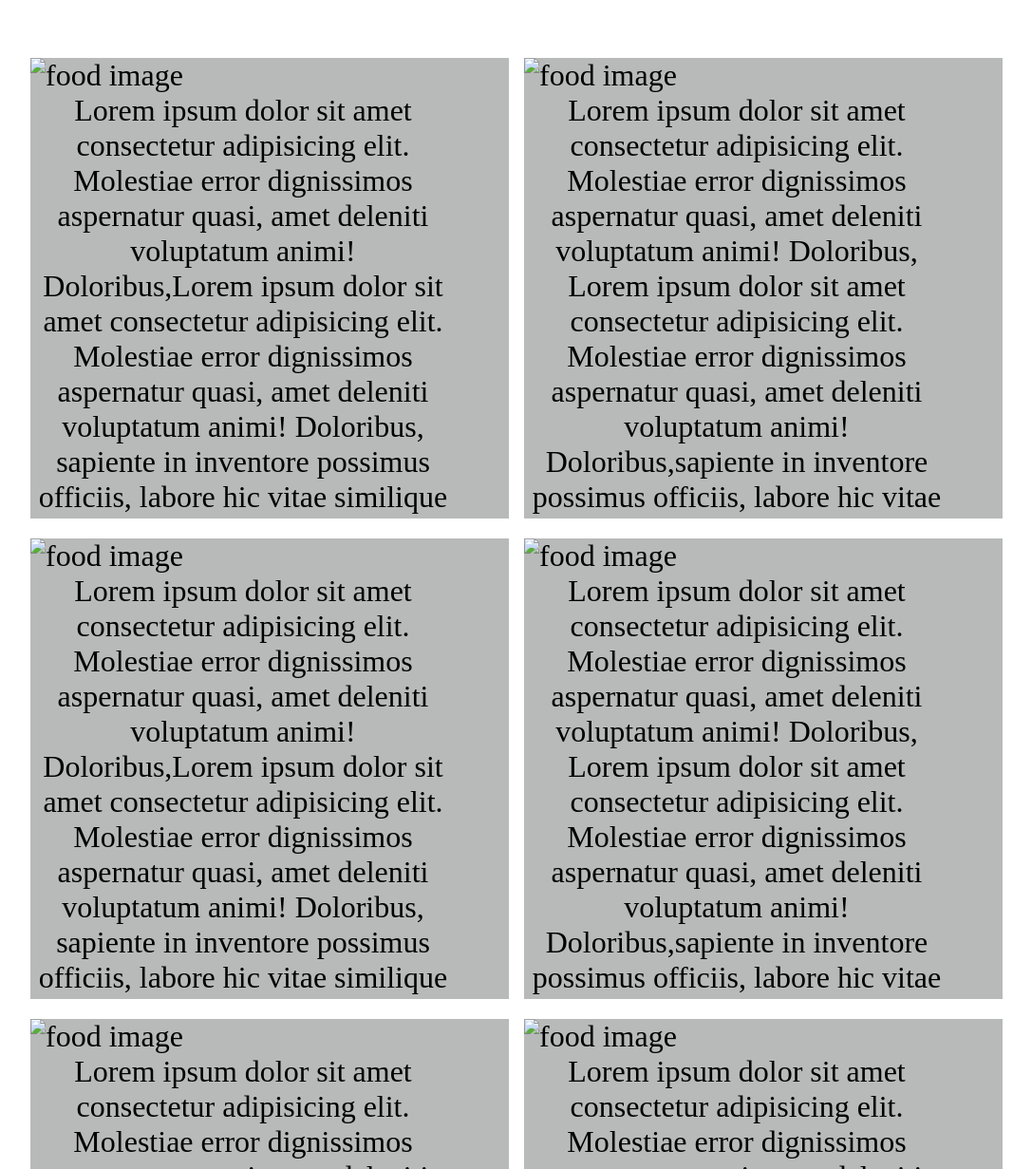
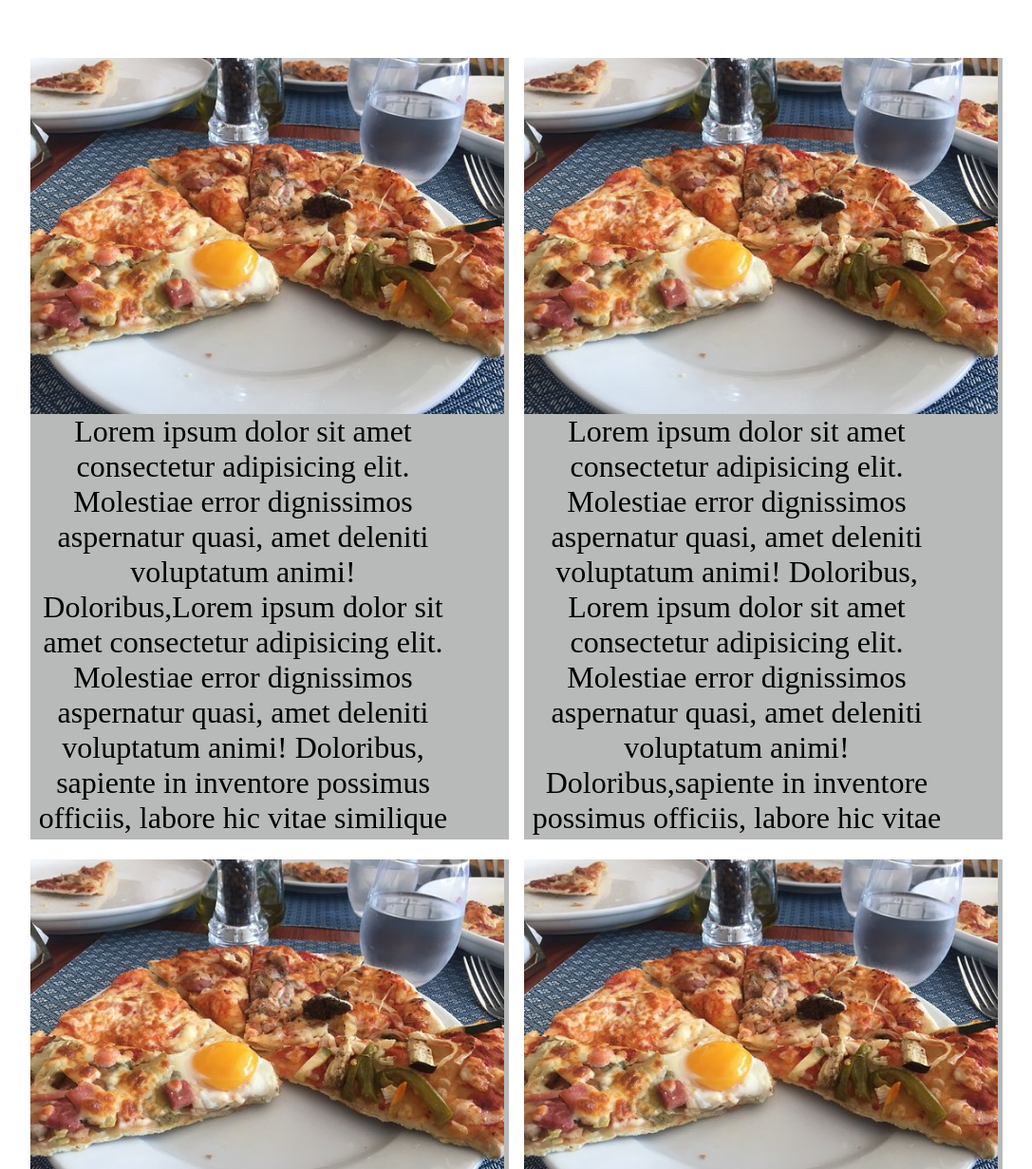
Before and after one commit to miljangarovic/DevelopersLab_dom1, a plain HTML site: page custom_page/custom-page.html in a window 1280 px wide. Shown: the part 609-1840 px from the top of the page at 95% size, without its empty margins (96-1183 px from the left). Drawn offline with Linux system fonts and the light colour scheme; the site is published under a folder, as on GitHub Pages, so addresses that start at the root find nothing.

Commit message:
'final2'

```diff
--- a/custom_page/custom-page.html
+++ b/custom_page/custom-page.html
@@ -32,27 +32,27 @@
         <div class='cp-body grid'>
             <h1>CUSTOMER REVIEWS</h1>
             <div class='review1 flex'>
-                <img src='/custom_page/cp-img/food1.jpg' alt='food image'>
+                <img src='../custom_page/cp-img/food1.jpg' alt='food image'>
                 <p>Lorem ipsum dolor sit amet consectetur adipisicing elit. Molestiae error dignissimos aspernatur quasi, amet deleniti voluptatum animi! Doloribus,Lorem ipsum dolor sit amet consectetur adipisicing elit. Molestiae error dignissimos aspernatur quasi, amet deleniti voluptatum animi! Doloribus, sapiente in inventore possimus officiis, labore hic vitae similique sit magni a.</p>
             </div>
             <div class='review2 flex'>
-                <img src='/custom_page/cp-img/food1.jpg' alt='food image'>
+                <img src='../custom_page/cp-img/food1.jpg' alt='food image'>
                 <p>Lorem ipsum dolor sit amet consectetur adipisicing elit. Molestiae error dignissimos aspernatur quasi, amet deleniti voluptatum animi! Doloribus, Lorem ipsum dolor sit amet consectetur adipisicing elit. Molestiae error dignissimos aspernatur quasi, amet deleniti voluptatum animi! Doloribus,sapiente in inventore possimus officiis, labore hic vitae similique sit magni a.</p>
             </div>
             <div class='review3 flex'>
-                <img src='/custom_page/cp-img/food1.jpg' alt='food image'>
+                <img src='../custom_page/cp-img/food1.jpg' alt='food image'>
                 <p>Lorem ipsum dolor sit amet consectetur adipisicing elit. Molestiae error dignissimos aspernatur quasi, amet deleniti voluptatum animi! Doloribus,Lorem ipsum dolor sit amet consectetur adipisicing elit. Molestiae error dignissimos aspernatur quasi, amet deleniti voluptatum animi! Doloribus, sapiente in inventore possimus officiis, labore hic vitae similique sit magni a.</p>
             </div>
             <div class='review4 flex'>
-                <img src='/custom_page/cp-img/food1.jpg' alt='food image'>
+                <img src='../custom_page/cp-img/food1.jpg' alt='food image'>
                 <p>Lorem ipsum dolor sit amet consectetur adipisicing elit. Molestiae error dignissimos aspernatur quasi, amet deleniti voluptatum animi! Doloribus, Lorem ipsum dolor sit amet consectetur adipisicing elit. Molestiae error dignissimos aspernatur quasi, amet deleniti voluptatum animi! Doloribus,sapiente in inventore possimus officiis, labore hic vitae similique sit magni a.</p>
             </div>
             <div class='review5 flex'>
-                <img src='/custom_page/cp-img/food1.jpg' alt='food image'>
+                <img src='../custom_page/cp-img/food1.jpg' alt='food image'>
                 <p>Lorem ipsum dolor sit amet consectetur adipisicing elit. Molestiae error dignissimos aspernatur quasi, amet deleniti voluptatum animi! Doloribus, Lorem ipsum dolor sit amet consectetur adipisicing elit. Molestiae error dignissimos aspernatur quasi, amet deleniti voluptatum animi! Doloribus,sapiente in inventore possimus officiis, labore hic vitae similique sit magni a.</p>
             </div>
             <div class='review6 flex'>
-                <img src='/custom_page/cp-img/food1.jpg' alt='food image'>
+                <img src='../custom_page/cp-img/food1.jpg' alt='food image'>
                 <p>Lorem ipsum dolor sit amet consectetur adipisicing elit. Molestiae error dignissimos aspernatur quasi, amet deleniti voluptatum animi! Doloribus,Lorem ipsum dolor sit amet consectetur adipisicing elit. Molestiae error dignissimos aspernatur quasi, amet deleniti voluptatum animi! Doloribus, sapiente in inventore possimus officiis, labore hic vitae similique sit magni a.</p>
             </div>
 
```
